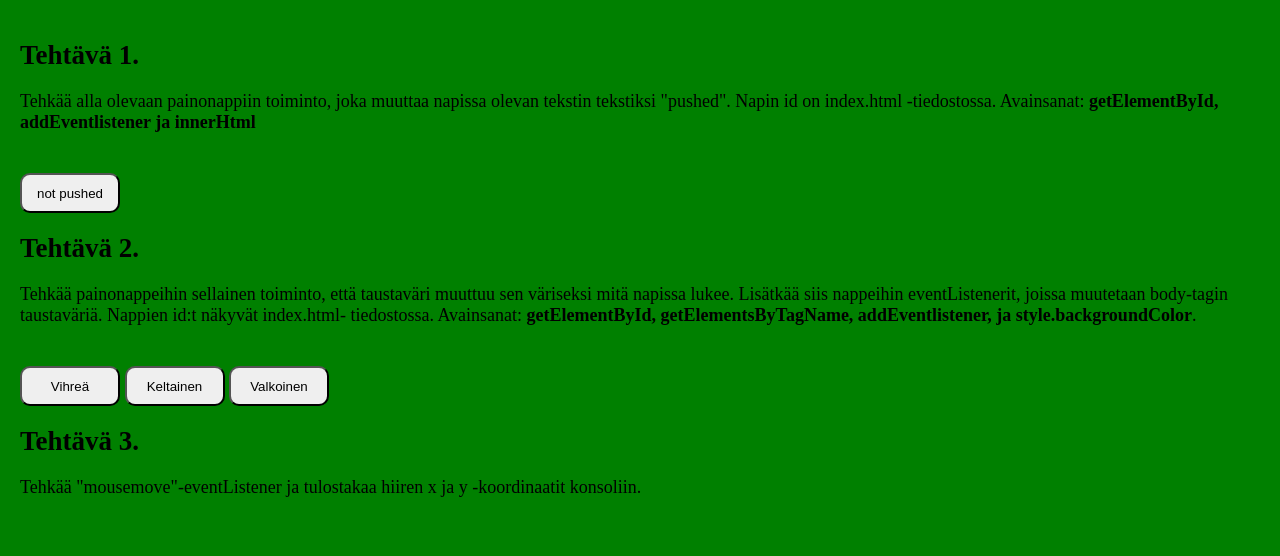
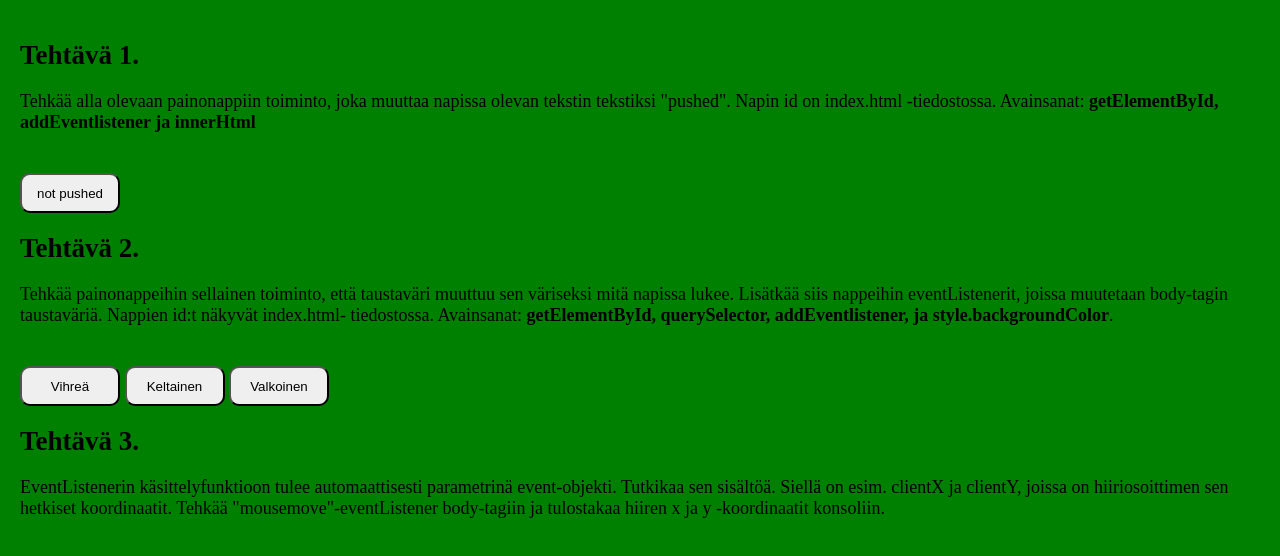
Before and after one commit to joninordlund/teaching, a plain HTML site: page index.html in a window 1280 px wide. Both pictures are taken after a click on the button "Vihreä". Drawn offline with Linux system fonts and the light colour scheme.

Commit message:
muutoksia

```diff
--- a/index.html
+++ b/index.html
@@ -24,7 +24,7 @@
       joissa muutetaan body-tagin taustaväriä. Nappien id:t näkyvät index.html-
       tiedostossa. Avainsanat:
       <b
-        >getElementById, getElementsByTagName, addEventlistener, ja
+        >getElementById, querySelector, addEventlistener, ja
         style.backgroundColor</b
       >.
     </p>
@@ -35,8 +35,11 @@
     </div>
     <h2>Tehtävä 3.</h2>
     <p>
-      Tehkää "mousemove"-eventListener ja tulostakaa hiiren x ja y -koordinaatit
-      konsoliin.
+      EventListenerin käsittelyfunktioon tulee automaattisesti parametrinä
+      event-objekti. Tutkikaa sen sisältöä. Siellä on esim. clientX ja clientY,
+      joissa on hiiriosoittimen sen hetkiset koordinaatit. Tehkää
+      "mousemove"-eventListener body-tagiin ja tulostakaa hiiren x ja y
+      -koordinaatit konsoliin.
     </p>
   </body>
   <script src="script.js"></script>
--- a/script.js
+++ b/script.js
@@ -1,3 +1,4 @@
+// Tehtävä 1
 const pushed = document.getElementById("pushed");
 
 function pushedFunc() {
@@ -5,28 +6,34 @@ function pushedFunc() {
 }
 pushed.addEventListener("click", pushedFunc);
 
+// Tehtävä 2
 const white = document.getElementById("whiteBtn");
 const green = document.getElementById("greenBtn");
 const yellow = document.getElementById("yellowBtn");
-const body = document.getElementsByTagName("body");
+const body = document.querySelector("body");
 
 console.log(white, green, yellow, body);
 
 function whiteFunc(ev) {
-  console.log(ev.clientX, ev.clientY);
   console.log("white func");
-  body[0].style.backgroundColor = "white";
+  body.style.backgroundColor = "white";
 }
 white.addEventListener("click", whiteFunc);
 
 function greenFunc() {
   console.log("green func");
-  body[0].style.backgroundColor = "green";
+  body.style.backgroundColor = "green";
 }
 green.addEventListener("click", greenFunc);
 
 function yellowFunc() {
   console.log("white func");
-  body[0].style.backgroundColor = "yellow";
+  body.style.backgroundColor = "yellow";
 }
 yellow.addEventListener("click", yellowFunc);
+
+// Tehtävä 3
+function mouseFunc(ev) {
+  console.log("X=", ev.clientX, "Y=", ev.clientY);
+}
+body.addEventListener("mousemove", mouseFunc);
```
